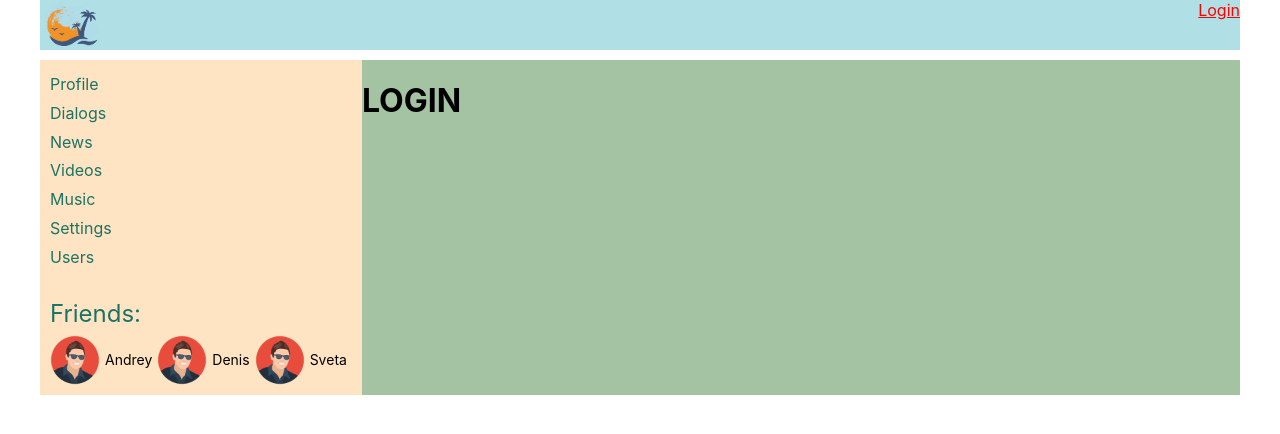
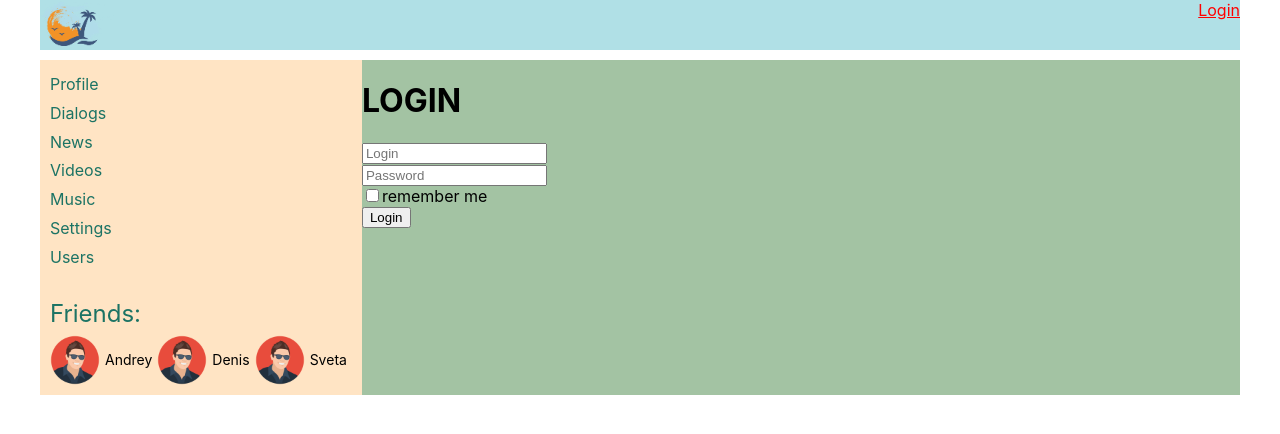
Before and after one commit to Mvnmv2/Learn-React, a React (Create React App) app: page /Login in a window 1280 px wide. Shown: the top 434 px of the page. Built offline with nearby package versions, Linux system fonts and the light colour scheme; no server answers.

Commit message:
lesson75 redux-form введение (login)

```diff
--- a/package.json
+++ b/package.json
@@ -14,13 +14,16 @@
     "@testing-library/user-event": "^13.5.0",
     "axios": "^0.27.2",
     "babel-plugin-macros": "^3.1.0",
+    "final-form": "^4.20.7",
     "gh-pages": "^4.0.0",
     "react": "^18.1.0",
     "react-dom": "^18.1.0",
+    "react-final-form": "^6.5.9",
     "react-redux": "^8.0.2",
     "react-router-dom": "^6.3.0",
     "react-scripts": "5.0.1",
     "redux": "^4.2.0",
+    "redux-form": "^8.3.8",
     "redux-thunk": "^2.4.1",
     "web-vitals": "^2.1.4"
   },
--- a/src/components/Login/Login.jsx
+++ b/src/components/Login/Login.jsx
@@ -1,8 +1,37 @@
 import React from 'react';
+import {Field, reduxForm} from "redux-form";
 
 
+
+const LoginForm = (props) => {
+    return (
+        <form onSubmit={props.handleSubmit}>
+            <div>
+                <Field placeholder={"Login"} name={"login"} component={"input"}/>
+            </div>
+            <div>
+                <Field placeholder={"Password"} name={"password"} component={"input"}/>
+            </div>
+            <div>
+                <Field type={"checkbox"} name={"rememberMe"} component={"input"}/>remember me
+            </div>
+            <div>
+                <button>Login</button>
+            </div>
+        </form>
+    )
+}
+
+const LoginReduxForm = reduxForm({form: 'login'})(LoginForm)
+
 const Login = (props) => {
-   return <h1>LOGIN</h1>
+    const onSubmit = (formData) => {
+        console.log(formData)
+    }
+    return <div>
+        <h1>LOGIN</h1>
+        <LoginReduxForm onSubmit={onSubmit}/>
+    </div>
 }
 
 export default Login;
--- a/src/redax/Redax-store.js
+++ b/src/redax/Redax-store.js
@@ -6,6 +6,7 @@
 import videosReducer from "./Videos-reduser";
 import {authReducer} from "./auth-reducer";
 import thunkMiddleware from "redux-thunk";
+import { reducer as formReducer } from 'redux-form'
 
 let reducers = combineReducers({
     profilePage: profileReducer,
@@ -14,6 +15,7 @@
     usersPage:usersReducer,
     videosPage: videosReducer,
     auth: authReducer,
+    form: formReducer
 });
 
 let store = createStore(reducers, applyMiddleware(thunkMiddleware));
```
Also changed, not shown: 1 other file (tests, documents, lock files or other folders).
